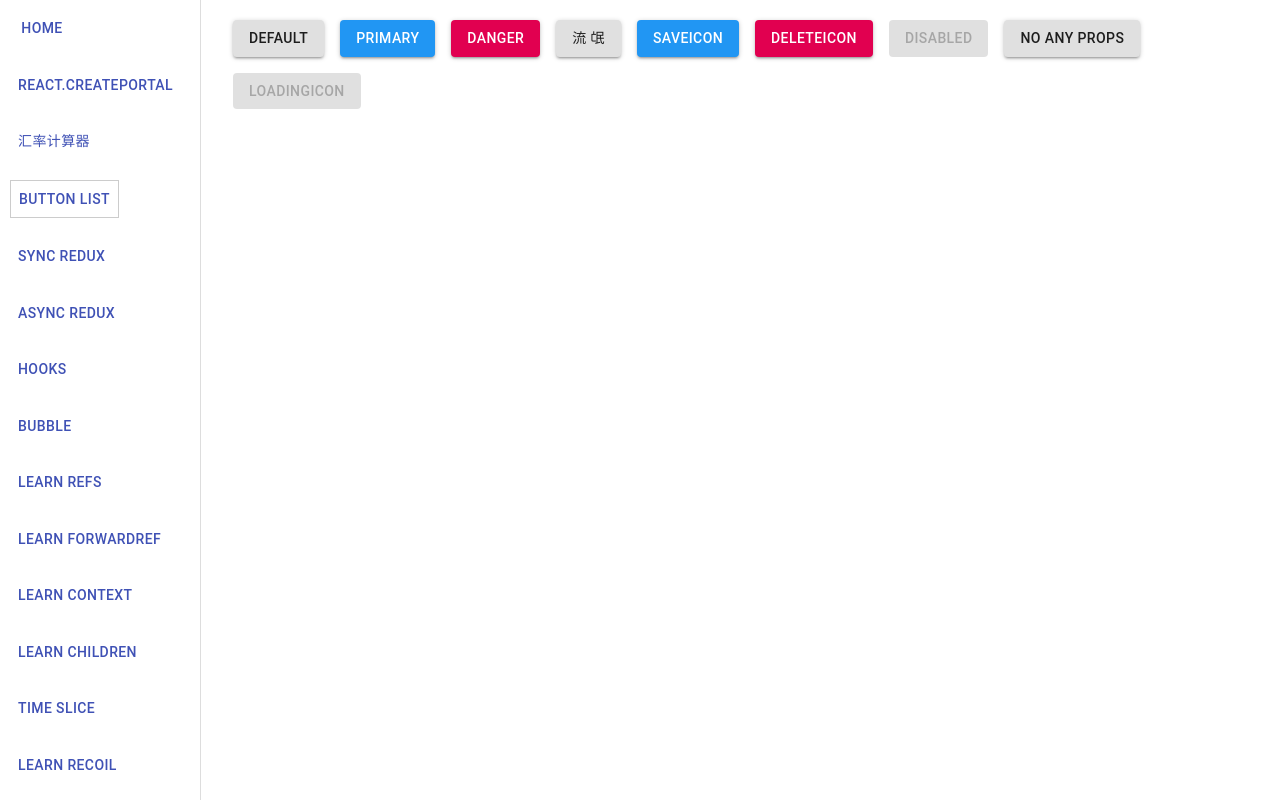
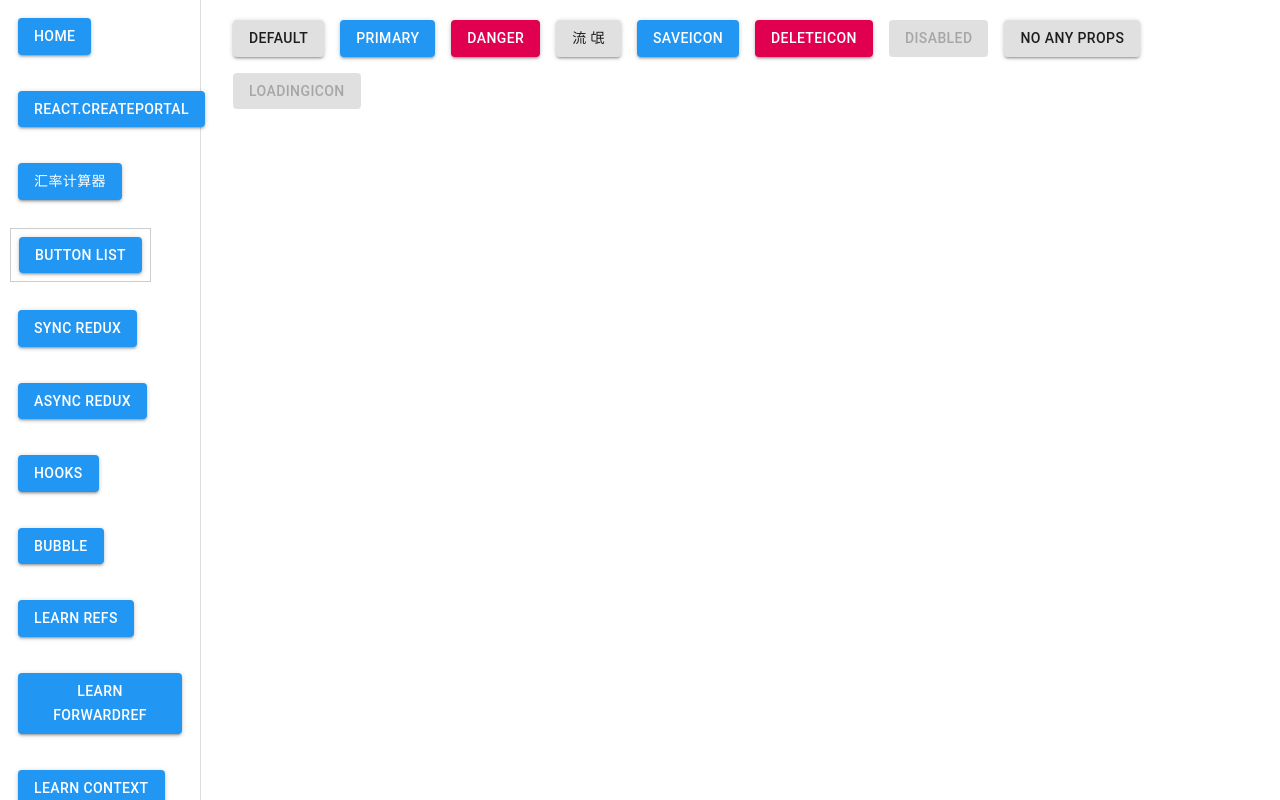
Before and after one commit to learn-frame/learn-react, a React (Create React App) app: page /button-list in a window 1280 px wide. Shown: the top 800 px of the page. Built offline with nearby package versions, Linux system fonts and the light colour scheme.

Commit message:
chore: update deps

```diff
--- a/src/components/Aside/Aside.tsx
+++ b/src/components/Aside/Aside.tsx
@@ -1,6 +1,6 @@
 import { FC } from 'react'
 import { NavLink } from 'react-router-dom'
-import Button from '@material-ui/core/Button'
+import Button from 'src/components/Button/Button'
 import routers from 'src/router'
 
 const Aside: FC = () => {
@@ -9,7 +9,7 @@ const Aside: FC = () => {
       {routers.map((router) => (
         <div key={router.path}>
           <NavLink to={router.path} exact={router.exact}>
-            <Button color='primary' variant='text'>
+            <Button type='primary'>
               {router.name}
             </Button>
           </NavLink>
--- a/src/components/Button/Button.tsx
+++ b/src/components/Button/Button.tsx
@@ -1,4 +1,5 @@
 import { MouseEventHandler, Component, Children } from 'react'
+import classnames from 'classnames'
 import './Button.css'
 
 const needSpace = (child: any) =>
@@ -11,6 +12,7 @@ interface IButtonProps {
   disabled?: boolean
   loading?: boolean
   icon?: any
+  className?: string,
   onClick?: MouseEventHandler<any>
 }
 
@@ -20,6 +22,7 @@ class Button extends Component<IButtonProps, any> {
     disabled: boolean
     loading: boolean
     icon: null
+    className: undefined
   }
   constructor(props: IButtonProps) {
     super(props)
@@ -52,7 +55,7 @@ class Button extends Component<IButtonProps, any> {
     const kids = Children.map(children, (child) => needSpace(child))
     return (
       <button
-        className={`${loading || disabled ? 'disabled' : type} button`}
+        className={classnames(`${loading || disabled ? 'disabled' : type} button`, this.props.className)}
         disabled={loading || disabled}
         onClick={this.handleClick}
       >
@@ -68,6 +71,7 @@ Button.defaultProps = {
   disabled: false,
   loading: false,
   icon: null,
+  className: undefined
 }
 
 export default Button
--- a/src/components/Portal/Modal.tsx
+++ b/src/components/Portal/Modal.tsx
@@ -1,5 +1,5 @@
 import { Component } from 'react'
-import Button from '@material-ui/core/Button'
+import Button from '../Button/Button'
 import classnames from 'classnames'
 import styles from './Modal.module.scss'
 
@@ -27,11 +27,11 @@ class Modal extends Component<IModalProps, {}> {
             もう独りで歩けない 時代の風が強すぎて Ah 傷きつくことなんて
             慣れたはずだけど今は。
           </p>
-          <Button variant='contained' color='primary' className={styles.btn}>
+          <Button type='contained' className={styles.btn}>
             OK
           </Button>
           <Button
-            variant='contained'
+            type='contained'
             className={classnames(styles.btn, styles.cancel_btn)}
             onClick={closeModal}
           >
--- a/src/containers/LearnRecoil.tsx
+++ b/src/containers/LearnRecoil.tsx
@@ -6,7 +6,7 @@ import {
   useRecoilValue,
   selectorFamily,
 } from 'recoil'
-import { TextField } from '@material-ui/core'
+import TextField from '@mui/material/TextField'
 import { getStars } from 'src/services/github.service'
 
 const LearnRecoil: FC = () => {
```
Also changed, not shown: package.json (+29 -27 lines), src/containers/AsyncRedux.tsx (+5 -5 lines), 1 other file (tests, documents, lock files or other folders).
